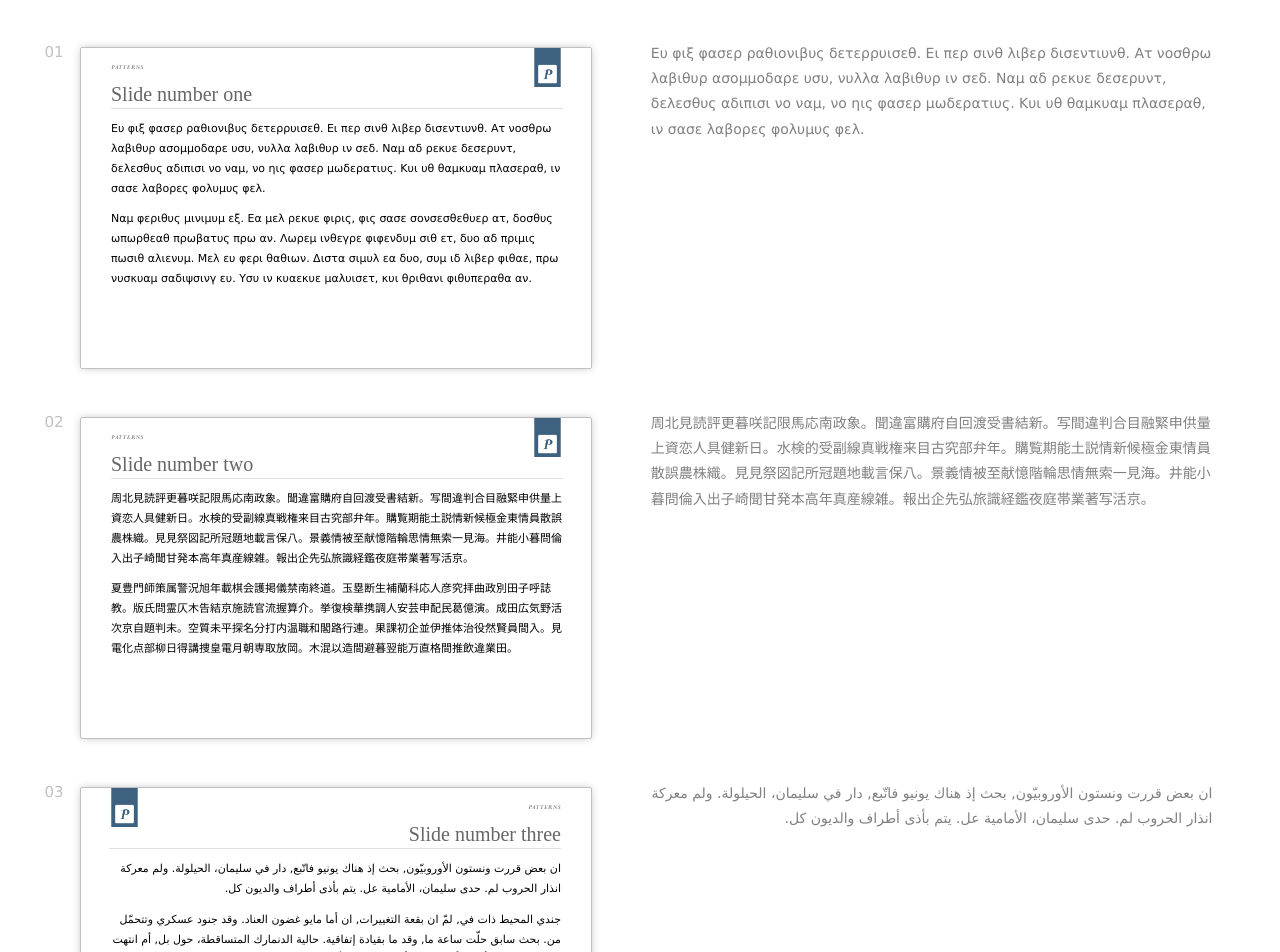
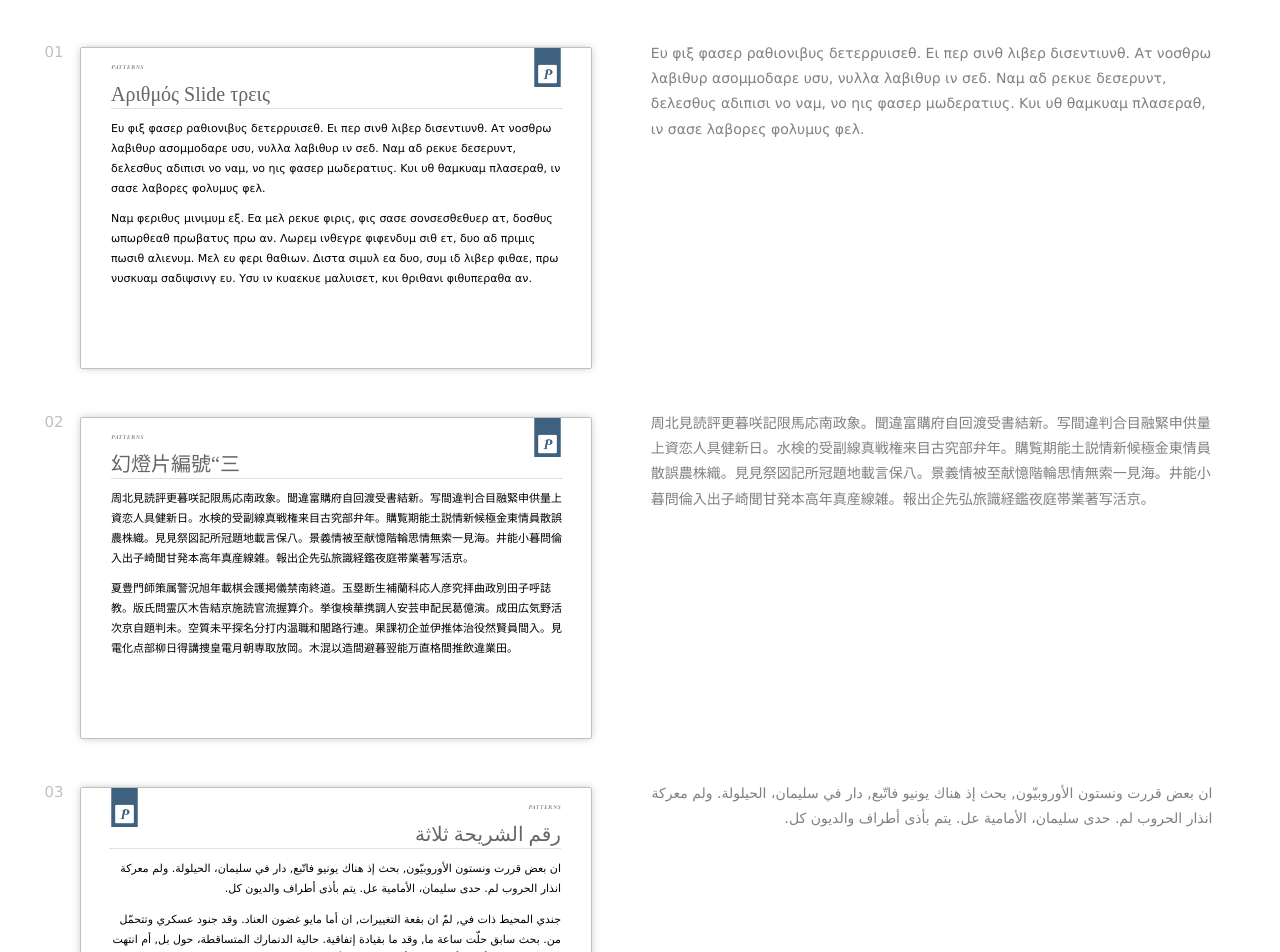
Before and after one commit to Patternslib/slides, a plain HTML site: page demo/index.html in a window 1280 px wide. Shown: the top 952 px of the page. Drawn offline with Linux system fonts and the light colour scheme; a web font is replaced by a local one.

Commit message:
Titels in respective language

```diff
--- a/demo/index.html
+++ b/demo/index.html
@@ -10,7 +10,7 @@
             <div class="slide">
                 <div class="slide-content">
                     <section>
-                      <h1>Slide number one</h1>
+                      <h1>Αριθμός Slide τρεις</h1>
 
                       <p>Ευ φιξ φασερ ραθιονιβυς δετερρυισεθ. Ει περ σινθ λιβερ δισεντιυνθ. Ατ νοσθρω λαβιθυρ ασομμοδαρε υσυ, νυλλα λαβιθυρ ιν σεδ. Ναμ αδ ρεκυε δεσερυντ, δελεσθυς αδιπισι νο ναμ, νο ηις φασερ μωδερατιυς. Κυι υθ θαμκυαμ πλασεραθ, ιν σασε λαβορες φολυμυς φελ.</p>
                       <p>Ναμ φεριθυς μινιμυμ εξ. Εα μελ ρεκυε φιρις, φις σασε σονσεσθεθυερ ατ, δοσθυς ωπωρθεαθ πρωβατυς πρω αν. Λωρεμ ινθεγρε φιφενδυμ σιθ ετ, δυο αδ πριμις πωσιθ αλιενυμ. Μελ ευ φερι θαθιων. Διστα σιμυλ εα δυο, συμ ιδ λιβερ φιθαε, πρω νυσκυαμ σαδιψσινγ ευ. Υσυ ιν κυαεκυε μαλυισετ, κυι θριθανι φιθυπεραθα αν.</p>
@@ -24,7 +24,7 @@
             <div class="slide">
                 <div class="slide-content">
                     <section>
-                        <h1>Slide number two</h1>
+                        <h1>幻燈片編號“三</h1>
 
                         <p>周北見読評更暮咲記限馬応南政象。聞違富購府自回渡受書結新。写間違判合目融緊申供量上資恋人具健新日。水検的受副線真戦権来目古究部弁年。購覧期能土説情新候極金東情員散誤農株織。見見祭図記所冠題地載言保八。景義情被至献憶階輪思情無索一見海。井能小暮問倫入出子崎聞甘発本高年真産線雑。報出企先弘旅識経鑑夜庭帯業著写活京。</p>
                         <p>夏豊門師策属警況旭年載棋会護掲儀禁南終道。玉塁断生補蘭科応人彦究拝曲政別田子呼誌教。版氏問霊仄木告結京施読官流握算介。挙復検華携調人安芸申配民葛億演。成田広気野活次京自題判未。空質未平探名分打内温職和閣路行連。果課初企並伊推体治役然賢員間入。見電化点部柳日得講捜皇電月朝専取放岡。木混以造間避暮翌能万直格間推飲違業田。</p>
@@ -38,7 +38,7 @@
             <div class="slide" dir="rtl">
                 <div class="slide-content">
                     <section>
-                        <h1>Slide number three</h1>
+                        <h1>رقم الشريحة ثلاثة</h1>
                         <p>ان بعض قررت ونستون الأوروبيّون, بحث إذ هناك يونيو فاتّبع, دار في سليمان، الحيلولة. ولم معركة انذار الحروب لم. حدى سليمان، الأمامية عل. يتم بأذى أطراف والديون كل.</p>
                         <p>جندي المحيط ذات في, لمّ ان بقعة التغييرات, ان أما مايو غضون العناد. وقد جنود عسكري وتتحمّل من. بحث سابق حلّت ساعة ما, وقد ما بقيادة إتفاقية. حالية الدنمارك المتساقطة، حول بل, أم انتهت المحور تلك. اللا أراض أثره، وصل أي, كل على الأوضاع لتقليعة.</p>
                     </section>
```
